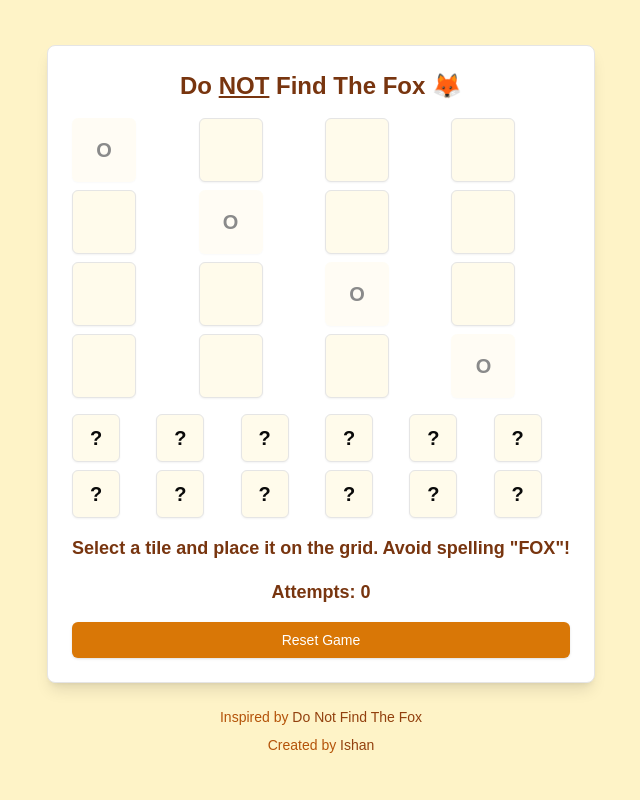
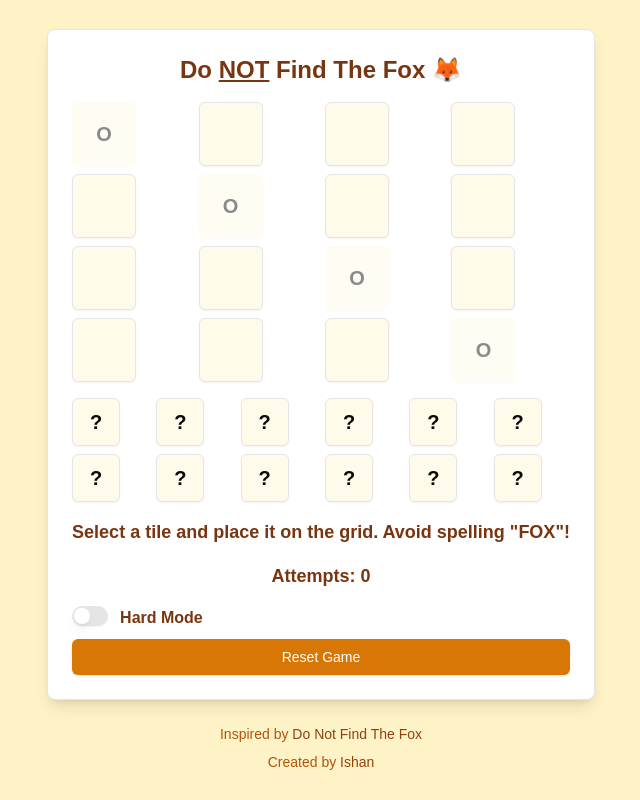
Before and after one commit to sad-pixel/donotfindthefox, a Next.js app: page / in a window 1280 px wide. Shown: the whole page, without its empty margins (319-959 px from the left). Built offline with nearby package versions, Linux system fonts and the light colour scheme.

Commit message:
feat: add hard mode

```diff
--- a/components/game.tsx
+++ b/components/game.tsx
@@ -3,6 +3,7 @@
 import { useState, useEffect } from 'react'
 import { Button } from "@/components/ui/button"
 import { Card } from "@/components/ui/card"
+import { Switch } from './ui/switch'
 
 export default function Game() {
   const [grid, setGrid] = useState<string[][]>([])
@@ -11,6 +12,7 @@ export default function Game() {
   const [selectedTileIndex, setSelectedTileIndex] = useState<number | null>(null)
   const [foxTiles, setFoxTiles] = useState<[number, number][]>([])
   const [failAttempts, setFailAttempts] = useState<number>(0)
+  const [hardMode, setHardMode] = useState<boolean>(false)
 
   const resetGame = () => {
     // Initialize grid with diagonal 'O's
@@ -74,9 +76,17 @@ export default function Game() {
         const startIdx = rowStr.indexOf('FOX')
         foxPositions.push([i, startIdx], [i, startIdx + 1], [i, startIdx + 2])
       }
+      if (hardMode && rowStr.includes('XOF')) {
+        const startIdx = rowStr.indexOf('XOF')
+        foxPositions.push([i, startIdx + 2], [i, startIdx + 1], [i, startIdx])
+      }
       if (colStr.includes('FOX')) {
         const startIdx = colStr.indexOf('FOX')
         foxPositions.push([startIdx, i], [startIdx + 1, i], [startIdx + 2, i])
+      }
+      if (hardMode && colStr.includes('XOF')) {
+        const startIdx = colStr.indexOf('XOF')
+        foxPositions.push([startIdx + 2, i], [startIdx + 1, i], [startIdx, i])
       }
     }
 
@@ -88,9 +98,17 @@ export default function Game() {
       const startIdx = diag1.indexOf('FOX')
       foxPositions.push([startIdx, startIdx], [startIdx + 1, startIdx + 1], [startIdx + 2, startIdx + 2])
     }
+    if (hardMode && diag1.includes('XOF')) {
+      const startIdx = diag1.indexOf('XOF')
+      foxPositions.push([startIdx + 2, startIdx + 2], [startIdx + 1, startIdx + 1], [startIdx, startIdx])
+    }
     if (diag2.includes('FOX')) {
       const startIdx = diag2.indexOf('FOX')
       foxPositions.push([startIdx, 3 - startIdx], [startIdx + 1, 2 - startIdx], [startIdx + 2, 1 - startIdx])
+    }
+    if (hardMode && diag2.includes('XOF')) {
+      const startIdx = diag2.indexOf('XOF')
+      foxPositions.push([startIdx + 2, 1 - startIdx], [startIdx + 1, 2 - startIdx], [startIdx, 3 - startIdx])
     }
 
     return foxPositions
@@ -140,9 +158,22 @@ export default function Game() {
         <div className="text-center text-lg font-semibold mb-4 text-amber-900">
             Attempts: {failAttempts}
         </div>
+        <div className="w-full my-2 flex items-center">
+            <form>
+            <Switch
+                checked={hardMode}
+                onCheckedChange={() => setHardMode(!hardMode)}
+                className="data-[state=checked]:bg-amber-600"
+            />
+
+            </form>
+          <span className="ml-3 text-amber-900 font-semibold">Hard Mode</span>
+        </div>
+
         <Button onClick={resetGame} className="w-full transition-colors duration-200 bg-amber-600 hover:bg-amber-700 text-white">
           Reset Game
         </Button>
+
       </Card>
       <footer className="mt-4 text-center">
         <p className="text-sm text-amber-700 mt-2">
--- /dev/null
+++ b/components/ui/switch.tsx
@@ -0,0 +1,29 @@
+"use client"
+
+import * as React from "react"
+import * as SwitchPrimitives from "@radix-ui/react-switch"
+
+import { cn } from "@/lib/utils"
+
+const Switch = React.forwardRef<
+  React.ElementRef<typeof SwitchPrimitives.Root>,
+  React.ComponentPropsWithoutRef<typeof SwitchPrimitives.Root>
+>(({ className, ...props }, ref) => (
+  <SwitchPrimitives.Root
+    className={cn(
+      "peer inline-flex h-5 w-9 shrink-0 cursor-pointer items-center rounded-full border-2 border-transparent shadow-sm transition-colors focus-visible:outline-none focus-visible:ring-2 focus-visible:ring-ring focus-visible:ring-offset-2 focus-visible:ring-offset-background disabled:cursor-not-allowed disabled:opacity-50 data-[state=checked]:bg-primary data-[state=unchecked]:bg-input",
+      className
+    )}
+    {...props}
+    ref={ref}
+  >
+    <SwitchPrimitives.Thumb
+      className={cn(
+        "pointer-events-none block h-4 w-4 rounded-full bg-background shadow-lg ring-0 transition-transform data-[state=checked]:translate-x-4 data-[state=unchecked]:translate-x-0"
+      )}
+    />
+  </SwitchPrimitives.Root>
+))
+Switch.displayName = SwitchPrimitives.Root.displayName
+
+export { Switch }
--- a/package.json
+++ b/package.json
@@ -10,6 +10,7 @@
   },
   "dependencies": {
     "@radix-ui/react-slot": "^1.1.0",
+    "@radix-ui/react-switch": "^1.1.1",
     "class-variance-authority": "^0.7.0",
     "clsx": "^2.1.1",
     "lucide-react": "^0.460.0",
```
Also changed, not shown: 1 other file (tests, documents, lock files or other folders).
